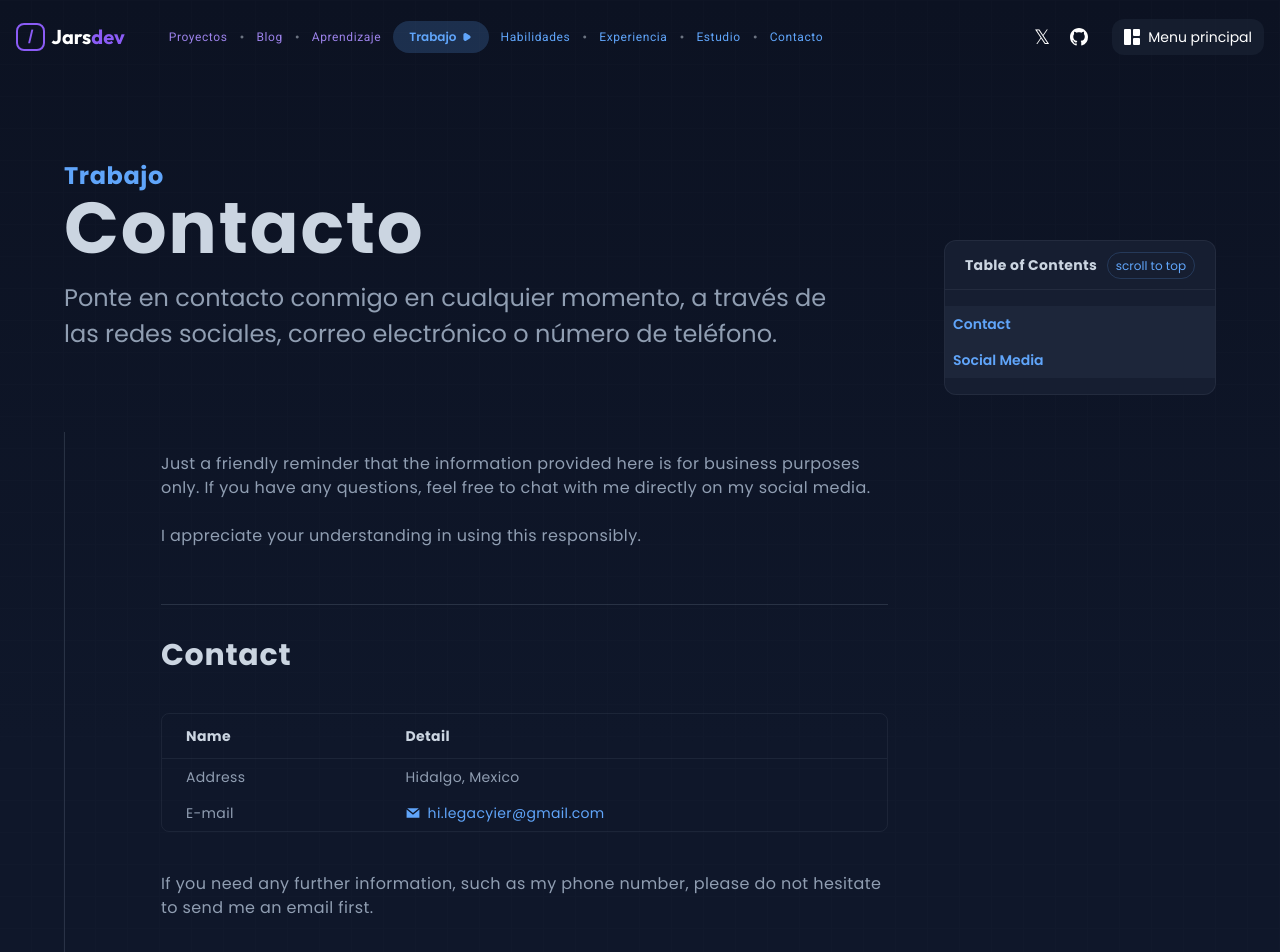
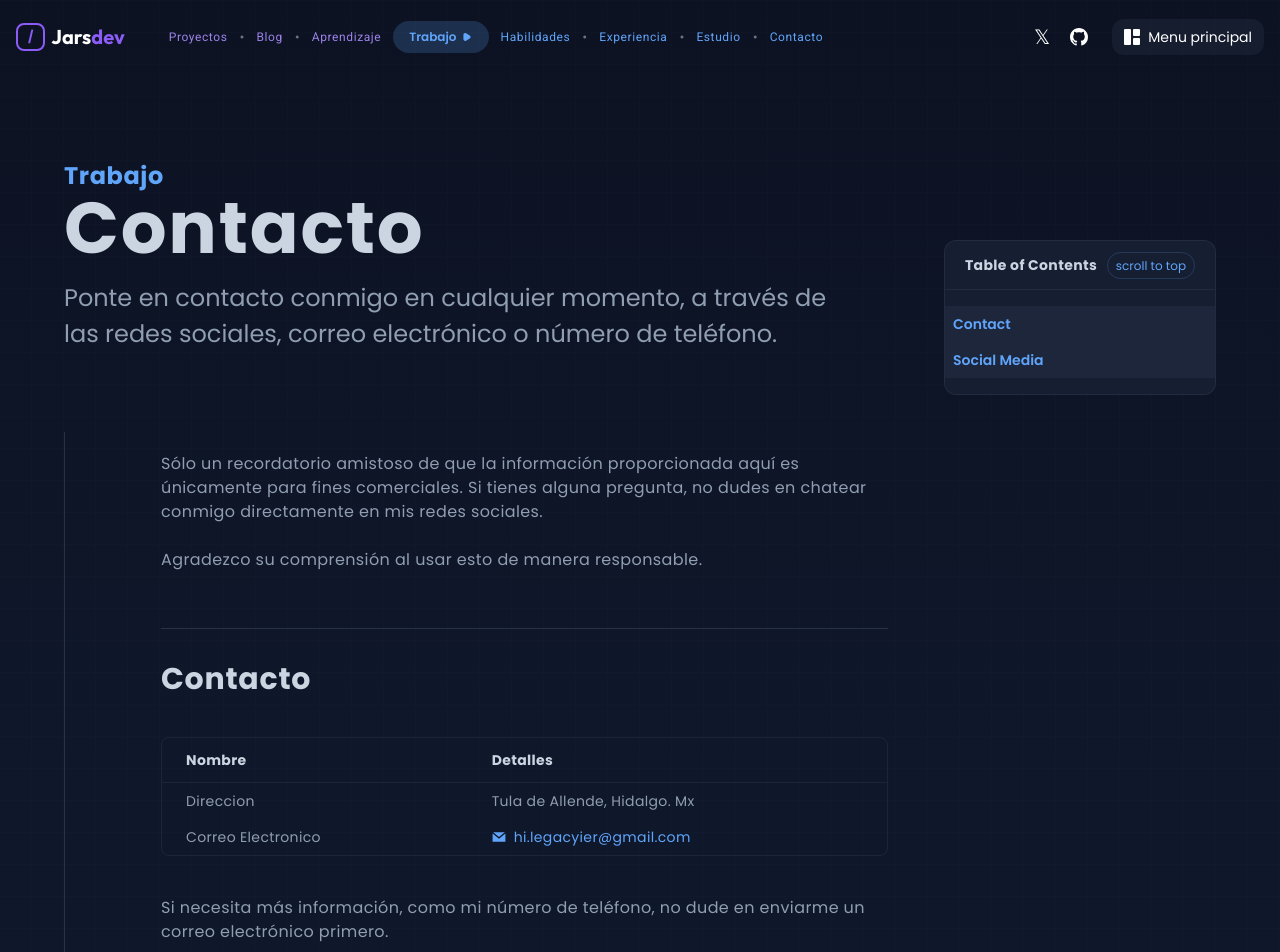
Before and after one commit to ImJars/Development-full-coding, a React (Vite) app: page /contact in a window 1280 px wide. Shown: the top 952 px of the page. Built offline with nearby package versions, Linux system fonts and the light colour scheme.

Commit message:
Update contacto

```diff
--- a/src/components/contact/tableContact.jsx
+++ b/src/components/contact/tableContact.jsx
@@ -9,25 +9,25 @@ function TableContact() {
           <thead className=" text-text-white-gray text-sm font-bold tracking-wide">
             <tr className="border-b border-text-general border-opacity-10">
               <th scope="col" className="px-3 sm:px-6 py-3 text-start">
-                Name
+                Nombre
               </th>
               <th scope="col" className="px-0 sm:px-6 py-3 text-start">
-                Detail
+                Detalles
               </th>
             </tr>
           </thead>
           <tbody className="text-text-general text-sm tracking-wide font-normal">
             <tr>
-              <td className="px-3 sm:px-6 py-2">Address</td>
+              <td className="px-3 sm:px-6 py-2">Direccion</td>
               <td className="px-0 sm:px-6 py-2 flex items-center">
-                Hidalgo, Mexico
+                Tula de Allende, Hidalgo. Mx
               </td>
             </tr>
             <tr>
-              <td className="px-3 sm:px-6 py-2">E-mail</td>
+              <td className="px-3 sm:px-6 py-2">Correo Electronico</td>
               <td className="px-0 sm:px-6 py-2">
                 <a
-                    href="#"
+                    href="mailto:hi.legacyier@gmail.com?subject=Contacto%20desde%20el%20sitio%20web"
                     className="flex items-center text-text-blue"
                 >
                     <GrMail className="inline-block mr-2" />
--- a/src/contact.jsx
+++ b/src/contact.jsx
@@ -186,12 +186,13 @@ function Contact() {
                               text-text-general text-base space-y-6"
                 >
                   <p className="mt-5 text-text-general tracking-wide w-full h-full">
-                    Just a friendly reminder that the information provided here
-                    is for business purposes only. If you have any questions,
-                    feel free to chat with me directly on my social media.
+                    Sólo un recordatorio amistoso de que la información
+                    proporcionada aquí es únicamente para fines comerciales. Si
+                    tienes alguna pregunta, no dudes en chatear conmigo
+                    directamente en mis redes sociales.
                   </p>
                   <p className="text-text-general tracking-wide">
-                    I appreciate your understanding in using this responsibly.
+                    Agradezco su comprensión al usar esto de manera responsable.
                   </p>
                 </div>
                 <div
@@ -199,12 +200,12 @@ function Contact() {
                   className="mt-8 border-b border-text-general border-opacity-20 pb-10"
                 >
                   <h1 className="text-text-white-gray text-3xl font-bold tracking-wide">
-                    Contact
+                    Contacto
                   </h1>
                   <TableContact />
                   <h1 className="text-text-general text-base tracking-wide mt-5">
-                    If you need any further information, such as my phone
-                    number, please do not hesitate to send me an email first.
+                    Si necesita más información, como mi número de teléfono, no
+                    dude en enviarme un correo electrónico primero.
                   </h1>
                 </div>
                 <div
```
